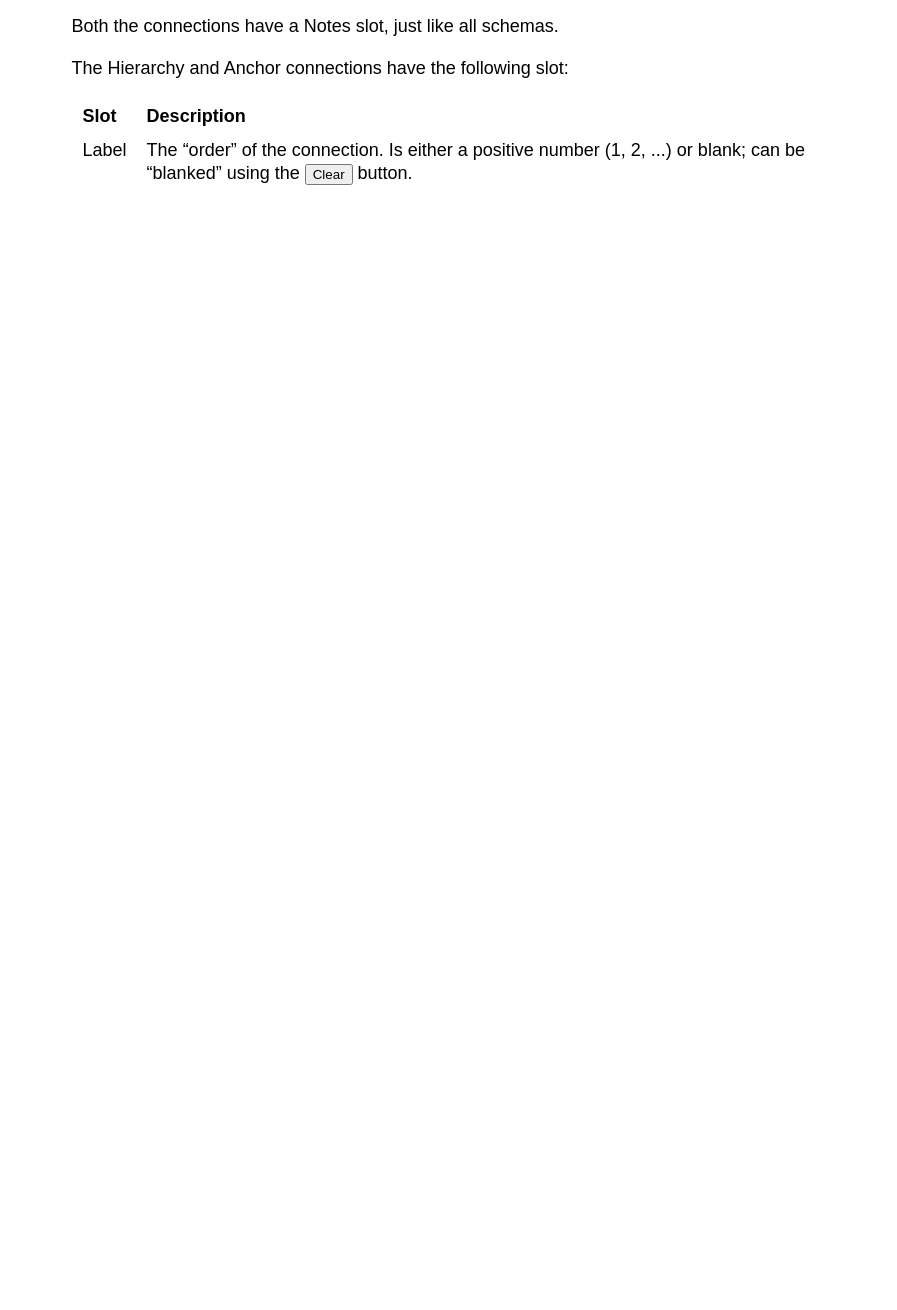
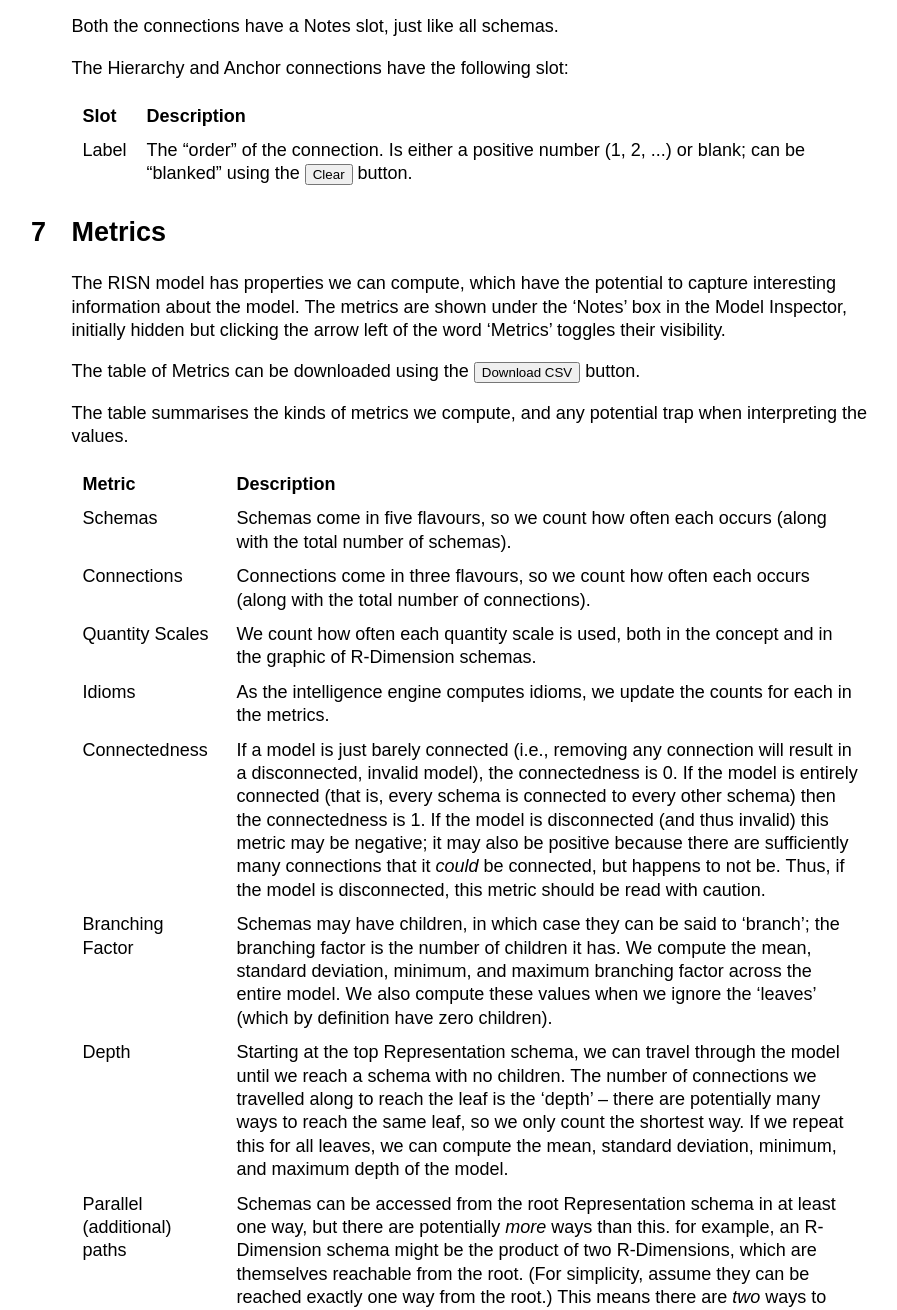
Before and after one commit to rep2rep/RepWorkbench, a website: page src/manual.html in a window 1280 px wide. Shown: the part 7355-8665 px from the top of the page, without its empty margins (168-1065 px from the left). Before the commit the page ends 7655 px from the top, so only its background shows below. Drawn offline with Linux system fonts and the light colour scheme.

Commit message:
Update the manual to describe metrics

```diff
--- a/src/manual.html
+++ b/src/manual.html
@@ -373,5 +373,20 @@
       <tr><th>Slot</th><th>Description</th></tr>
       <tr><td>Label</td><td>The &ldquo;order&rdquo; of the connection. Is either a positive number (1, 2, ...) or blank; can be &ldquo;blanked&rdquo; using the <button>Clear</button> button.</td></tr>
     </table>
+    <h2 id="metrics">Metrics</h2>
+    <p>The RISN model has properties we can compute, which have the potential to capture interesting information about the model. The metrics are shown under the &lsquo;Notes&rsquo; box in the Model Inspector, initially hidden but clicking the arrow left of the word &lsquo;Metrics&rsquo; toggles their visibility.</p>
+    <p>The table of Metrics can be downloaded using the <button>Download CSV</button> button.</p>
+    <p>The table summarises the kinds of metrics we compute, and any potential trap when interpreting the values.</p>
+    <table>
+      <tr><th>Metric</th><th>Description</th></tr>
+      <tr><td>Schemas</td><td>Schemas come in five flavours, so we count how often each occurs (along with the total number of schemas).</td></tr>
+      <tr><td>Connections</td><td>Connections come in three flavours, so we count how often each occurs (along with the total number of connections).</td></tr>
+      <tr><td>Quantity Scales</td><td>We count how often each quantity scale is used, both in the concept and in the graphic of R-Dimension schemas.</td></tr>
+      <tr><td>Idioms</td><td>As the intelligence engine computes idioms, we update the counts for each in the metrics.</td></tr>
+      <tr><td>Connectedness</td><td>If a model is just barely connected (i.e., removing any connection will result in a disconnected, invalid model), the connectedness is 0. If the model is entirely connected (that is, every schema is connected to every other schema) then the connectedness is 1. If the model is disconnected (and thus invalid) this metric may be negative; it may also be positive because there are sufficiently many connections that it <em>could</em> be connected, but happens to not be. Thus, if the model is disconnected, this metric should be read with caution.</td></tr>
+      <tr><td>Branching Factor</td><td>Schemas may have children, in which case they can be said to &lsquo;branch&rsquo;; the branching factor is the number of children it has. We compute the mean, standard deviation, minimum, and maximum branching factor across the entire model. We also compute these values when we ignore the &lsquo;leaves&rsquo; (which by definition have zero children).</td></tr>
+      <tr><td>Depth</td><td>Starting at the top Representation schema, we can travel through the model until we reach a schema with no children. The number of connections we travelled along to reach the leaf is the &lsquo;depth&rsquo;  &ndash; there are potentially many ways to reach the same leaf, so we only count the shortest way. If we repeat this for all leaves, we can compute the mean, standard deviation, minimum, and maximum depth of the model.</td></tr>
+      <tr><td>Parallel (additional) paths</td><td>Schemas can be accessed from the root Representation schema in at least one way, but there are potentially <em>more</em> ways than this. for example, an R-Dimension schema might be the product of two R-Dimensions, which are themselves reachable from the root. (For simplicity, assume they can be reached exactly one way from the root.) This means there are <em>two</em> ways to reach our product R-Dimension, and so we count this schema as having one additional &lsquo;parallel&rsquo; path. We compute the mean, standard deviation, minimum, and maximum number of additional parallel paths.</td></tr>
+    </table>
   </body>
 </html>
```
